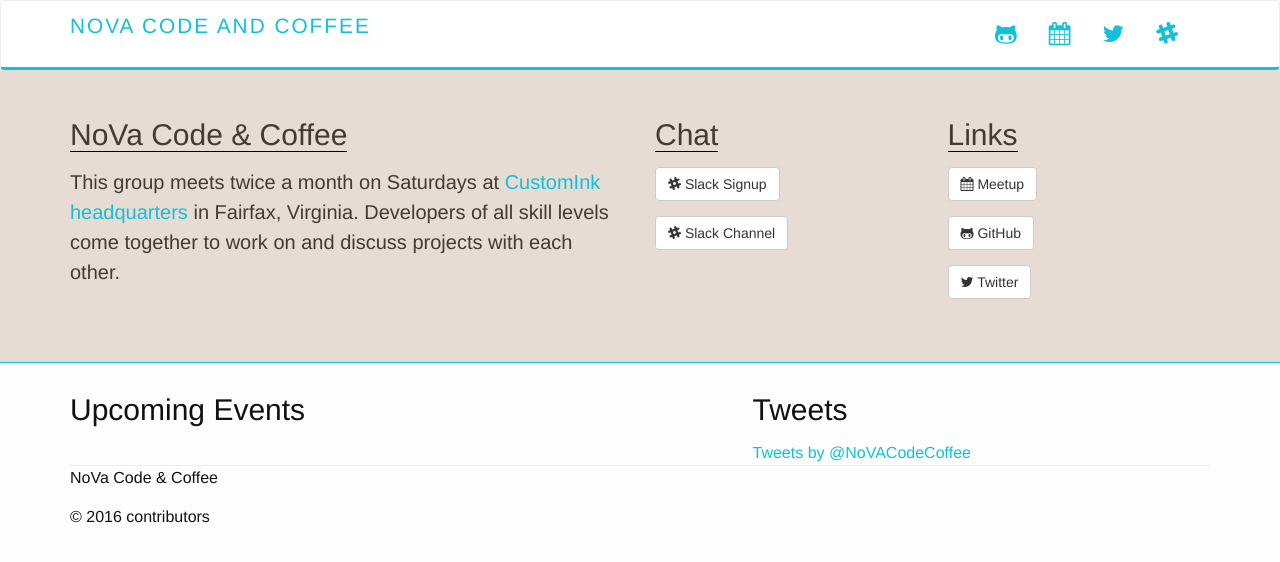
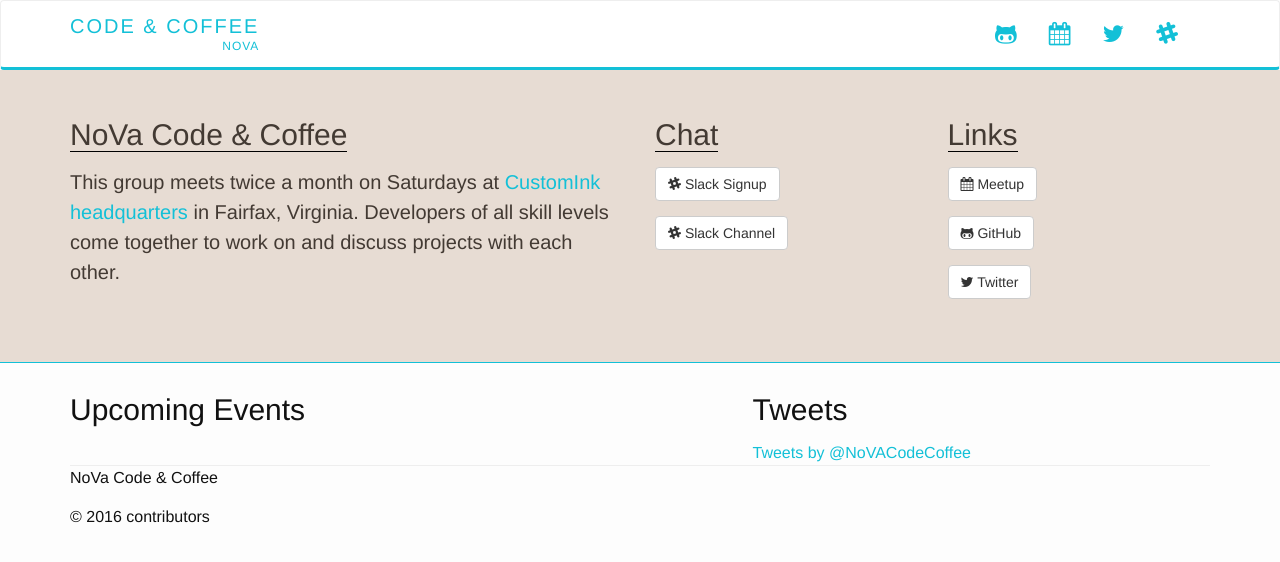
Before and after one commit to NoVACodeCoffee/novacodecoffee.github.io, a Jekyll site: the page built from index.html, in a window 1280 px wide. Shown: the top 562 px of the page. Built offline with Jekyll 4.4.1, drawn with Linux system fonts in a browser that asks for light colours; nearby versions of some CDN libraries; comment, search, counter and statistics services are not loaded.

Commit message:
change navbar title to have upper and lower parts

```diff
--- a/_includes/navbar.html
+++ b/_includes/navbar.html
@@ -7,7 +7,10 @@
         <span class="icon-bar"></span>
         <span class="icon-bar"></span>
       </button>
-      <a class="navbar-brand" href="/">{{ site.title }}</a>
+      <a class="navbar-brand" href="/">
+        <div class="titleUpper">Code &amp; Coffee</div>
+        <div class="titleLower">NoVa</div>
+      </a>
     </div>
     <div id="navbar" class="navbar-collapse collapse">
       <ul class="nav navbar-nav pull-right">
```
